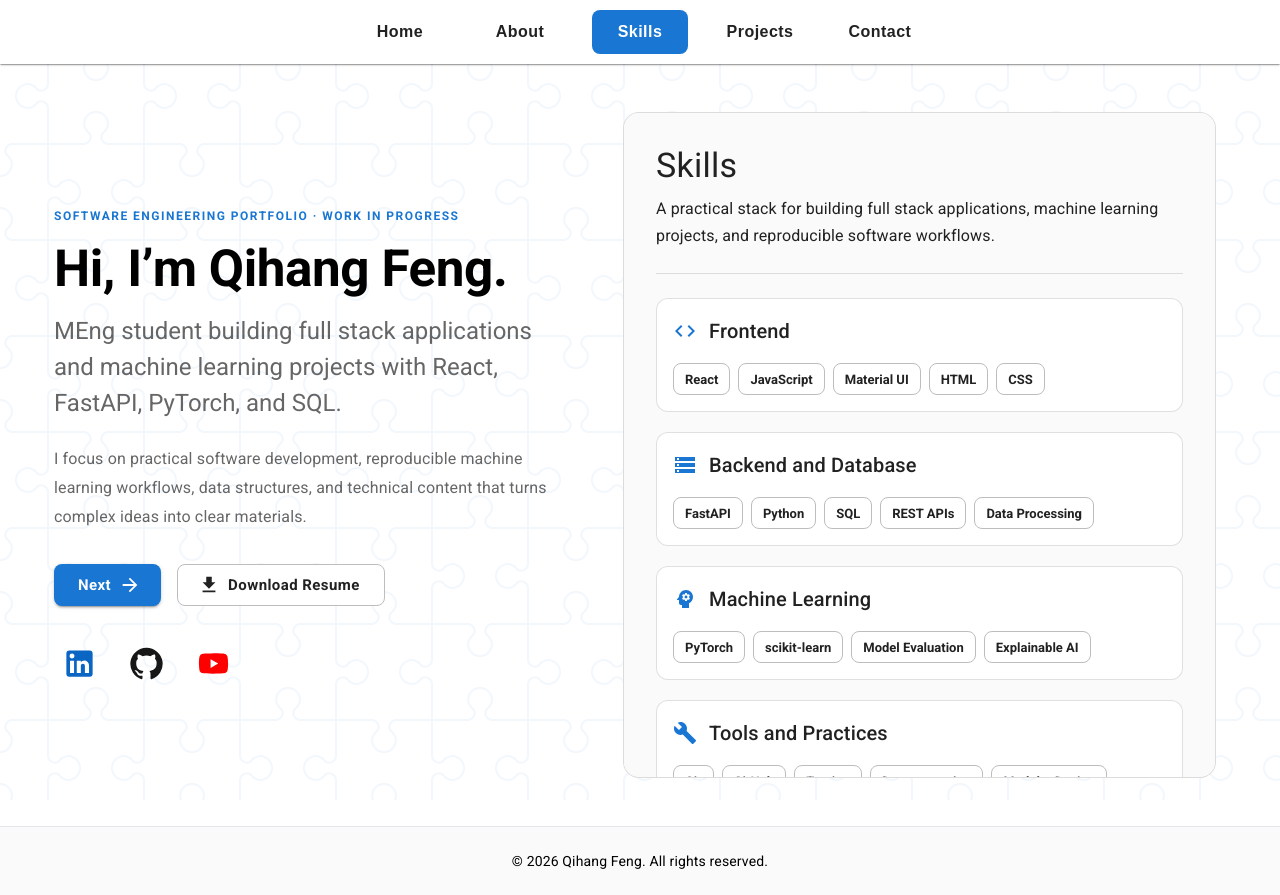
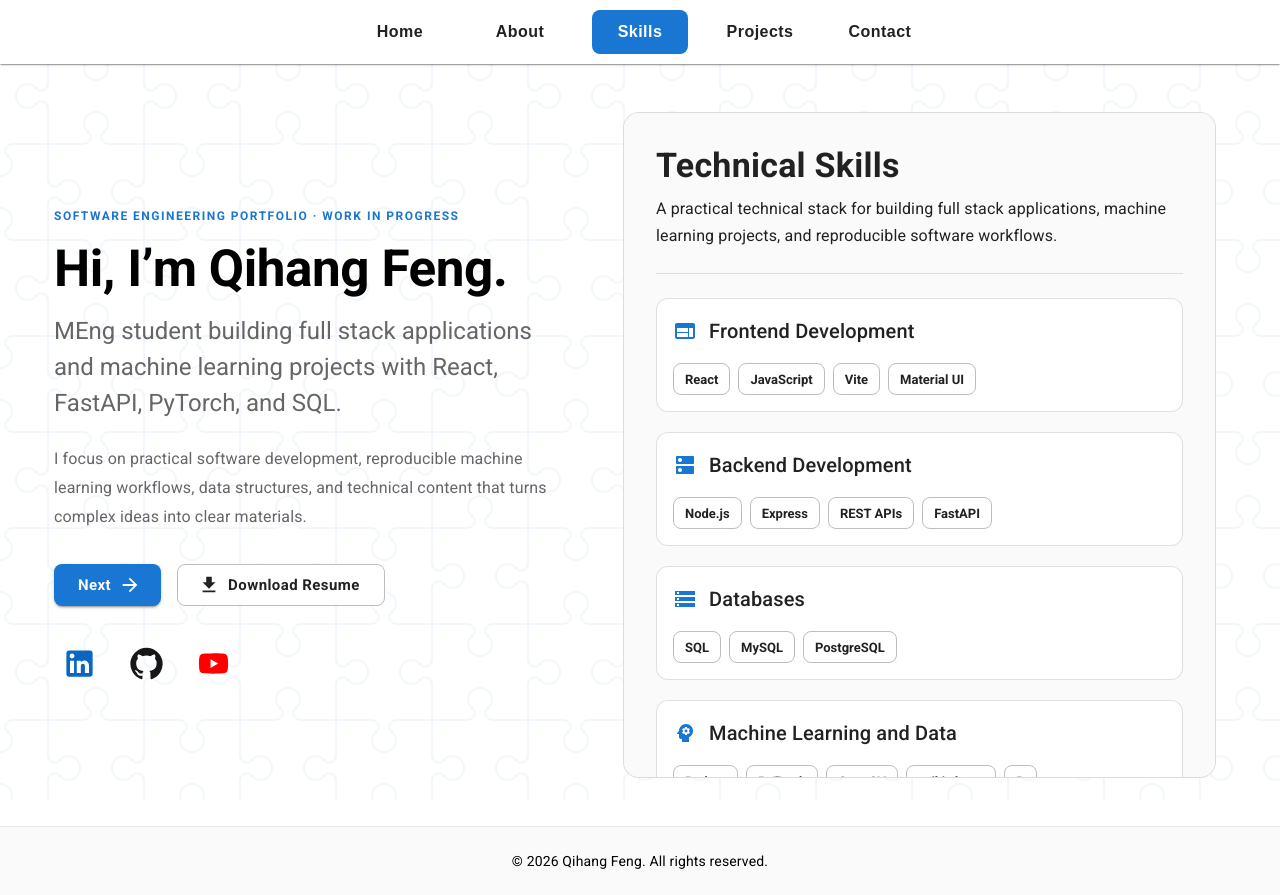
Before and after one commit to be-keb/PortFolio, a React (Vite) app: page / in a window 1280 px wide. Both pictures are taken after a click on the button "Skills". Built offline with nearby package versions, Linux system fonts and the light colour scheme.

Commit message:
Polish SkillCard

```diff
--- a/src/components/ContactCard.jsx
+++ b/src/components/ContactCard.jsx
@@ -65,7 +65,7 @@ function ContactCard() {
     >
       <Stack spacing={3}>
         <Box>
-          <Typography variant="h4" fontWeight={800}>
+          <Typography variant="h4" sx={{ fontWeight: 600 }}>
             Contact
           </Typography>
 
--- a/src/components/ProjectsCard.jsx
+++ b/src/components/ProjectsCard.jsx
@@ -71,7 +71,7 @@ function ProjectsCard() {
     >
       <Stack spacing={3}>
         <Box>
-          <Typography variant="h4" fontWeight={800}>
+          <Typography variant="h4" sx={{ fontWeight: 600 }}>
             Projects
           </Typography>
 
--- a/src/components/SkillsCard.jsx
+++ b/src/components/SkillsCard.jsx
@@ -1,31 +1,43 @@
 import { Box, Chip, Divider, Paper, Stack, Typography } from "@mui/material";
 
-import CodeIcon from "@mui/icons-material/Code";
 import StorageIcon from "@mui/icons-material/Storage";
+import DnsIcon from "@mui/icons-material/Dns";
 import PsychologyIcon from "@mui/icons-material/Psychology";
+import TerminalIcon from "@mui/icons-material/Terminal";
 import BuildIcon from "@mui/icons-material/Build";
+import WebIcon from "@mui/icons-material/Web";
 
 function SkillsCard() {
   const skillGroups = [
     {
-      title: "Frontend",
-      icon: <CodeIcon />,
-      skills: ["React", "JavaScript", "Material UI", "HTML", "CSS"],
+      title: "Frontend Development",
+      icon: <WebIcon />,
+      skills: ["React", "JavaScript", "Vite", "Material UI"],
     },
     {
-      title: "Backend and Database",
-      icon: <StorageIcon />,
-      skills: ["FastAPI", "Python", "SQL", "REST APIs", "Data Processing"],
+      title: "Backend Development",
+      icon: <DnsIcon />,
+      skills: ["Node.js", "Express", "REST APIs", "FastAPI"],
     },
     {
-      title: "Machine Learning",
-      icon: <PsychologyIcon />,
-      skills: ["PyTorch", "scikit-learn", "Model Evaluation", "Explainable AI"],
+      title: "Databases",
+      icon: <StorageIcon />,
+      skills: ["SQL", "MySQL", "PostgreSQL"],
     },
     {
-      title: "Tools and Practices",
+      title: "Machine Learning and Data",
+      icon: <PsychologyIcon />,
+      skills: ["Python", "PyTorch", "OpenCV", "scikit-learn", "R"],
+    },
+    {
+      title: "Programming Foundations",
+      icon: <TerminalIcon />,
+      skills: ["Rust", "C", "C++", "Java"],
+    },
+    {
+      title: "Tools and Workflow",
       icon: <BuildIcon />,
-      skills: ["Git", "GitHub", "Testing", "Documentation", "Modular Design"],
+      skills: ["Git", "GitHub", "VS Code", "JupyterLab"],
     },
   ];
 
@@ -55,13 +67,13 @@ function SkillsCard() {
     >
       <Stack spacing={3}>
         <Box>
-          <Typography variant="h4" fontWeight={800}>
-            Skills
+          <Typography variant="h4" sx={{ fontWeight: 600 }}>
+            Technical Skills
           </Typography>
 
           <Typography color="text.secondary" sx={{ mt: 1, lineHeight: 1.7 }}>
-            A practical stack for building full stack applications, machine
-            learning projects, and reproducible software workflows.
+            A practical technical stack for building full stack applications,
+            machine learning projects, and reproducible software workflows.
           </Typography>
         </Box>
 
@@ -95,9 +107,7 @@ function SkillsCard() {
                   {group.icon}
                 </Box>
 
-                <Typography variant="h6" fontWeight={700}>
-                  {group.title}
-                </Typography>
+                <Typography variant="h6">{group.title}</Typography>
               </Stack>
 
               <Stack
```
Also changed, not shown: 1 other file (tests, documents, lock files or other folders).
